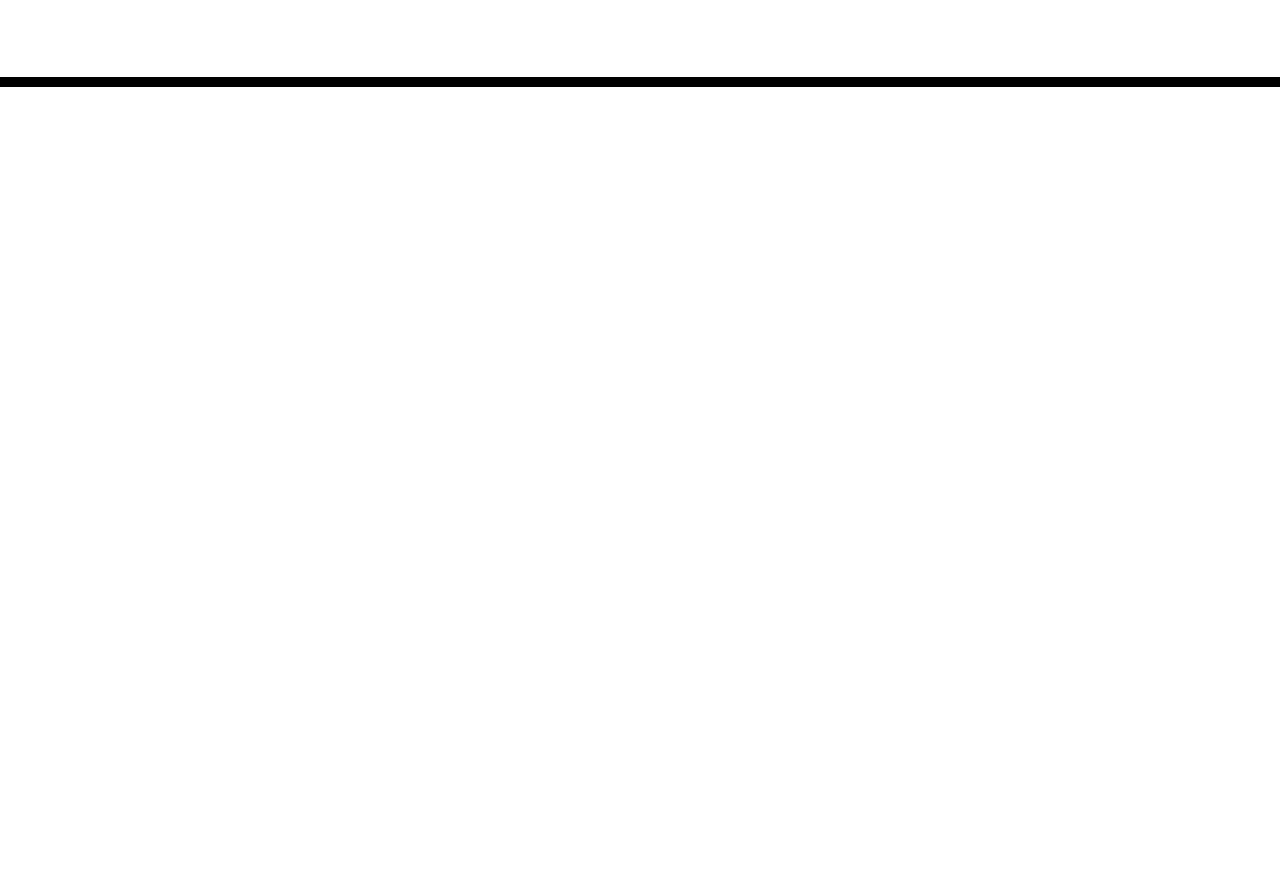
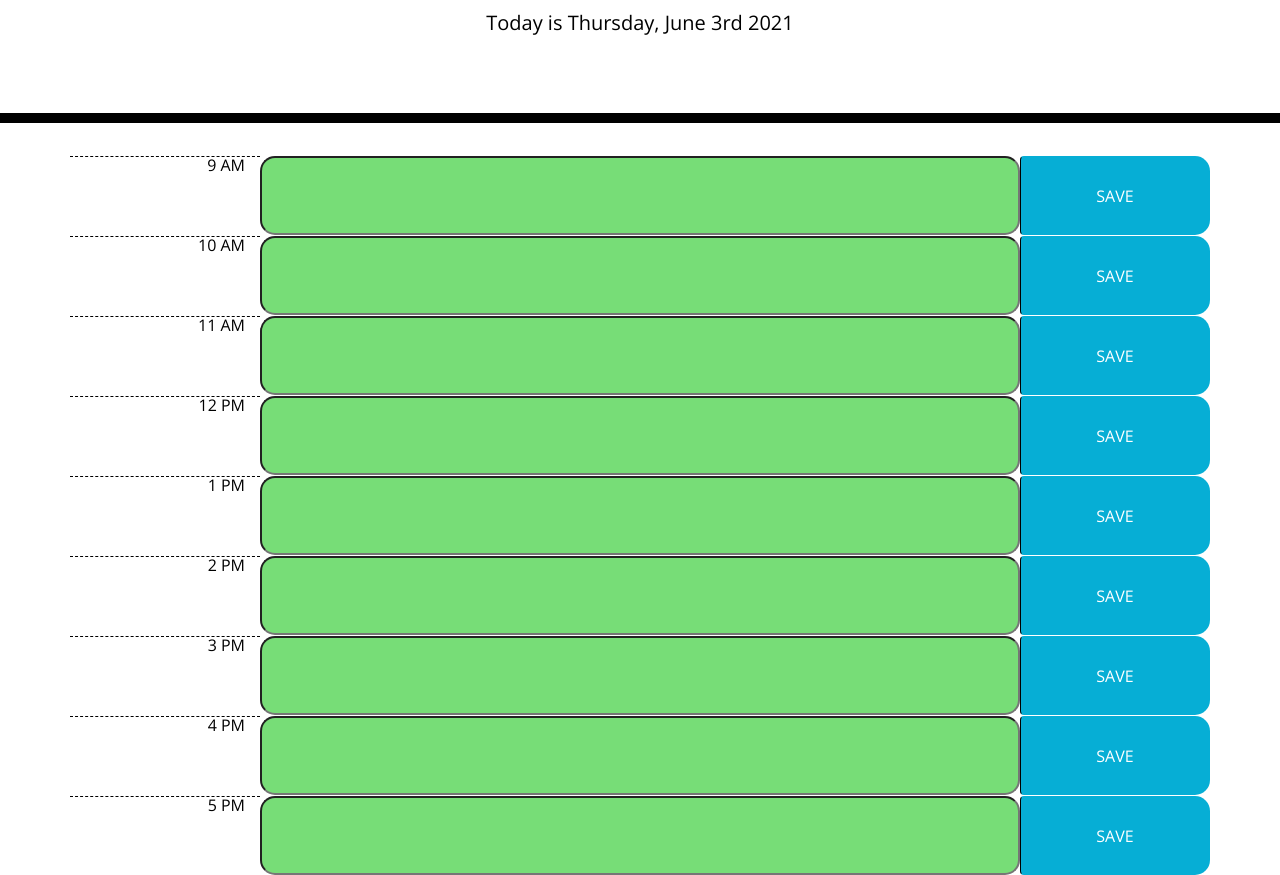
Before and after one commit to twheeler92/Day-Planner, a plain HTML site: page index.html in a window 1280 px wide. Shown: the part 181-1056 px from the top of the page. Before the commit the page ends 800 px from the top, so only its background shows below. Drawn offline with nearby package versions, Linux system fonts and the light colour scheme.

Commit message:
added script page, day planner input, and time frame color coding

```diff
--- a/index.html
+++ b/index.html
@@ -4,7 +4,7 @@
     <meta charset="UTF-8" />
     <meta name="viewport" content="width=device-width, initial-scale=1.0" />
     <meta http-equiv="X-UA-Compatible" content="ie=edge" />
-    <script src="script.js"></script>
+
     <link
       rel="stylesheet"
       href="https://stackpath.bootstrapcdn.com/bootstrap/4.3.1/css/bootstrap.min.css"
@@ -27,12 +27,58 @@
     <header class="jumbotron">
       <h1 class="display-3">Work Day Scheduler</h1>
       <p class="lead">A simple calendar app for scheduling your work day</p>
-      <p id="currentDay" class="lead"></p>
+      <p id="currentDay" class="lead">Today is </p>
     </header>
     <div class="container">
-      <!-- Timeblocks go here -->
+      <div class="row" id="09">
+        <div class="col-2 hour">  9 AM</div>
+        <input type="text" class="col-8 time-block"></input>
+        <button class="col-2 btn saveBtn">SAVE</button>
+      </div>
+      <div div class="row" id="10">
+        <div class="col-2 hour">10 AM</div>
+        <input type="text" class="col-8 time-block "></input>
+        <button class="col-2 btn saveBtn">SAVE</button>
+      </div>
+      <div class="row" id="11">
+        <div class="col-2 hour">11 AM</div>
+        <input type="text" class="col-8 time-block "></input>
+        <button class="col-2 btn saveBtn">SAVE</button>
+      </div>
+      <div class="row" id="12">
+        <div class="col-2 hour">12 PM</div>
+        <input type="text" class="col-8 time-block"></input>
+        <button class="col-2 btn saveBtn">SAVE</button>
+      </div>
+      <div class="row" id="13">
+        <div class="col-2 hour">1 PM</div>
+        <input type="text" class="col-8 time-block "></input>
+        <button class="col-2 btn saveBtn">SAVE</button>
+      </div>
+      <div class="row" id="14">
+        <div class="col-2 hour">2 PM</div>
+        <input type="text" class="col-8 time-block "></input>
+        <button class="col-2 btn saveBtn">SAVE</button>
+      </div>
+      <div class="row" id="15">
+        <div class="col-2 hour">3 PM</div>
+        <input type="text" class="col-8 time-block "></input>
+        <button class="col-2 btn saveBtn">SAVE</button>
+      </div>
+      <div class="row" id="16">
+        <div class="col-2 hour">4 PM</div>
+        <input type="text" class="col-8 time-block "></input>
+        <button class="col-2 btn saveBtn">SAVE</button>
+      </div>
+      <div class="row" id="17">
+        <div class="col-2 hour">5 PM</div>
+        <input type="text" class="col-8 time-block "></input>
+        <button class="col-2 btn saveBtn">SAVE</button>
+      </div>
+
     </div>
     <script src="https://cdnjs.cloudflare.com/ajax/libs/jquery/3.2.1/jquery.min.js"></script>
     <script src="https://cdnjs.cloudflare.com/ajax/libs/moment.js/2.24.0/moment.min.js"></script>
+    <script src="script.js"></script>
   </body>
 </html>
--- a/script.js
+++ b/script.js
@@ -1 +1,43 @@
-console.log("TEST");
+var currentDay = moment().format('dddd, MMMM Do YYYY');
+var currentHour = moment().format('HH')
+
+console.log(currentDay);
+console.log(currentHour);
+ppf();
+
+$(document).ready(function(){
+    $("#currentDay").append(currentDay);
+});
+
+function ppf() {
+    var hour = 0;
+
+
+    for (i = 0; i <= 8; i++){
+        hour = document.getElementsByClassName('row')[i].id;
+        console.log("Hour slot in military time- ", hour);
+
+        if (hour < currentHour) {
+            console.log("Time frame- past");
+            document.getElementsByClassName('col-8 time-block')[i].className = "col-8 time-block past";
+        }
+        else if (hour == currentHour) {
+            console.log("Time frame- present");
+            document.getElementsByClassName('col-8 time-block')[i].className = "col-8 time-block present";
+
+        }
+        else if (hour > currentHour) {
+            console.log("Time frame- future");
+            document.getElementsByClassName('col-8 time-block')[i].className = "col-8 time-block future";
+
+        }
+
+    }
+
+
+
+
+
+
+
+}
--- a/style.css
+++ b/style.css
@@ -26,7 +26,7 @@ textarea {
 }
 
 .time-block {
-  text-align: center;
+  text-align: left;
   border-radius: 15px;
 }
 
@@ -39,6 +39,7 @@ textarea {
 .hour {
   background-color: #ffffff;
   color: #000000;
+  text-align: right;
   border-top: 1px dashed #000000;
 }
 
```
